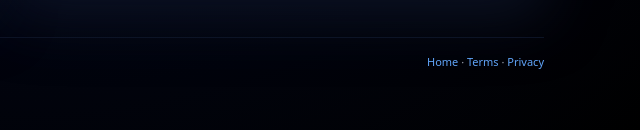
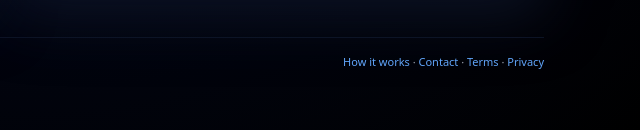
Before and after one commit to faodiallo001/fixTogether, a website: page howitworks.html in a window 1280 px wide. Shown: the part 726-856 px from the top of the page, 640-1280 px from the left. Drawn offline with Linux system fonts and the light colour scheme.

Commit message:
howitworks.html

```diff
--- a/howitworks.html
+++ b/howitworks.html
@@ -302,12 +302,13 @@
     </main>
 
     <footer>
-      <div>© <span id="year"></span> FixTogether. All rights reserved.</div>
-      <div>
-        <a href="index.html">Home</a> ·
-        <a href="terms.html">Terms</a> ·
-        <a href="privacy.html">Privacy</a>
-      </div>
+       <div>© <span id="year"></span> FixTogether. All rights reserved.</div>
+  <div>
+    <a href="howitworks.html">How it works</a> ·
+    <a href="contact.html">Contact</a> ·
+    <a href="terms.html">Terms</a> ·
+    <a href="privacy.html">Privacy</a>
+  </div>
     </footer>
 
   </div>
```
